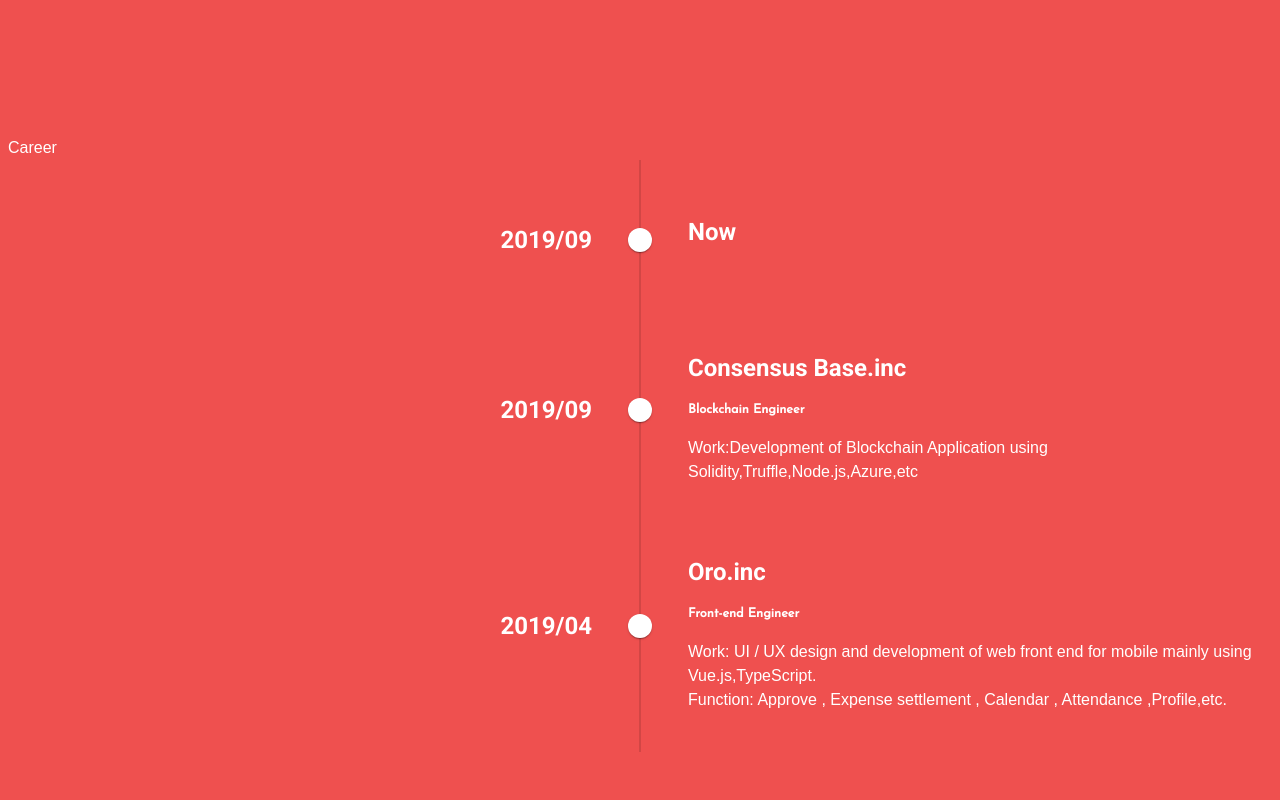
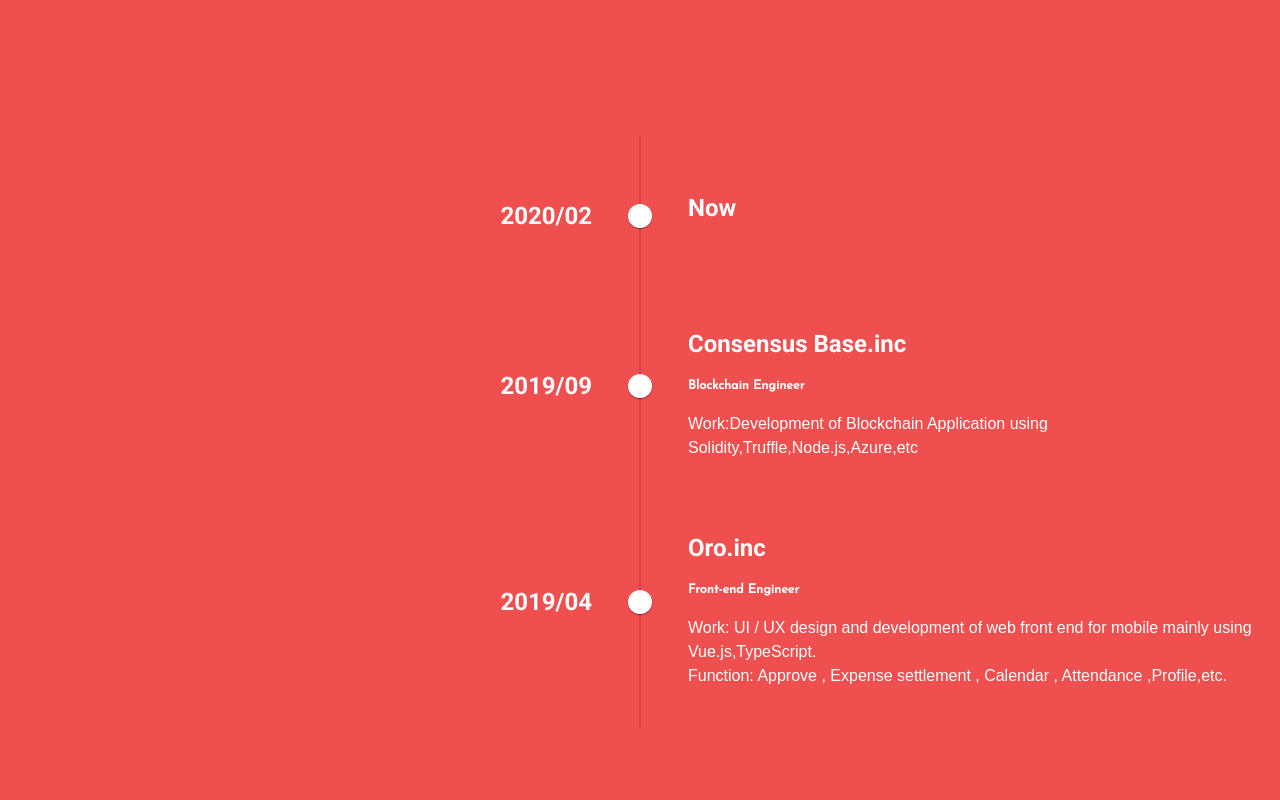
Before and after one commit to KiichiSugihara/made-by-kiichi, a Vue app: page / in a window 1280 px wide. Shown: the part 560-1360 px from the top of the page. Built offline with nearby package versions, Linux system fonts and the light colour scheme; a web font is replaced by a local one.

Commit message:
modify (Home): modify timeline

```diff
--- a/src/components/MKTimeline.vue
+++ b/src/components/MKTimeline.vue
@@ -31,7 +31,7 @@
     times = [
         {
             color: 'white',
-            time: '2019/09',
+            time: '2020/02',
             title: 'Now',
         },
         {
--- a/src/views/Home.vue
+++ b/src/views/Home.vue
@@ -1,8 +1,8 @@
 <template>
     <v-app class="page">
         <m-k-top-bar></m-k-top-bar>
-        <v-content
-            ><div class="content">
+        <v-content>
+            <div class="content">
                 <div class="home-title-container">
                     <div class="home-title-box">
                         <h1 class="home-title-text">
@@ -12,7 +12,6 @@
                     </div>
                 </div>
                 <div class="career-container">
-                    Career
                     <m-k-timeline></m-k-timeline>
                 </div>
             </div>
```
